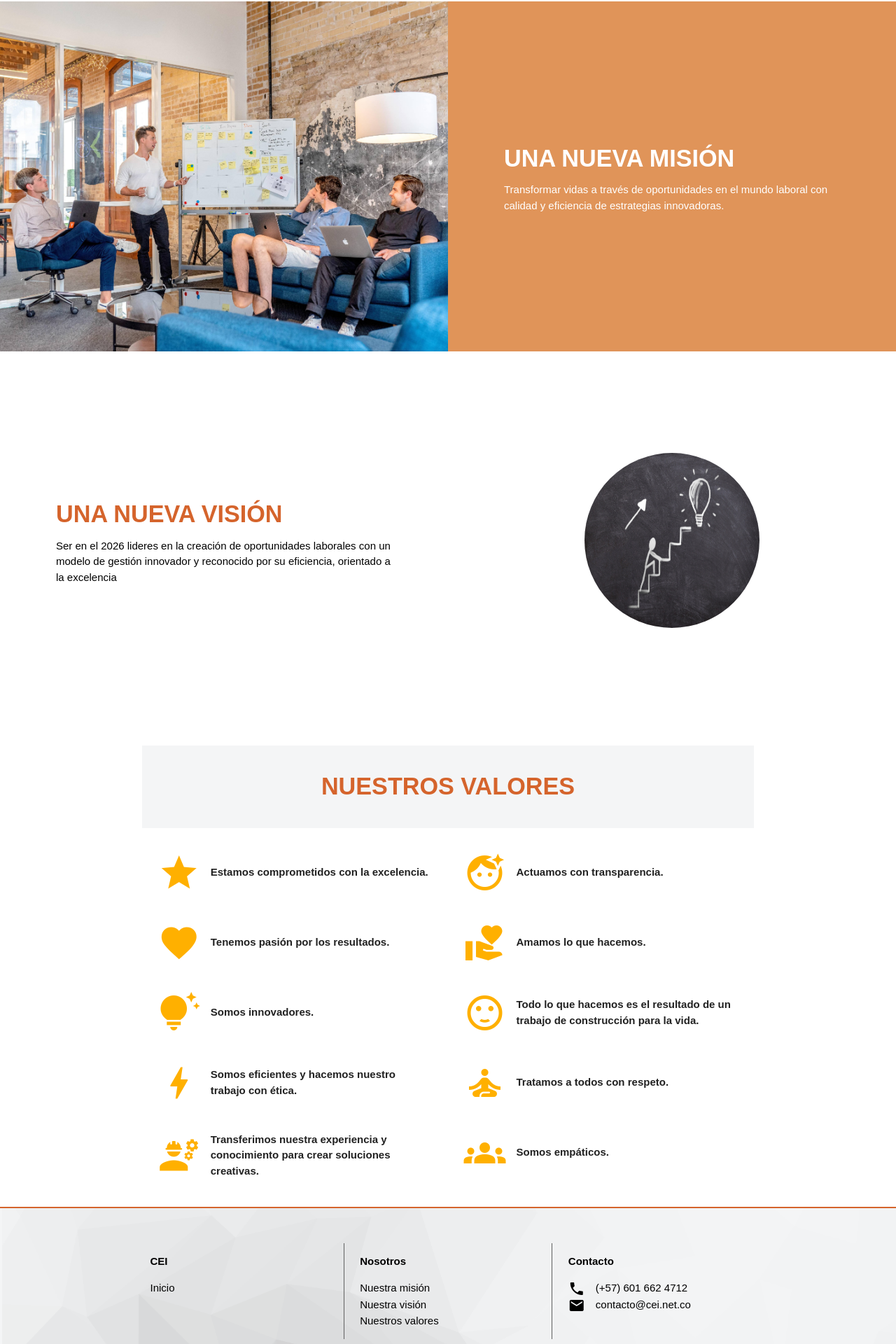
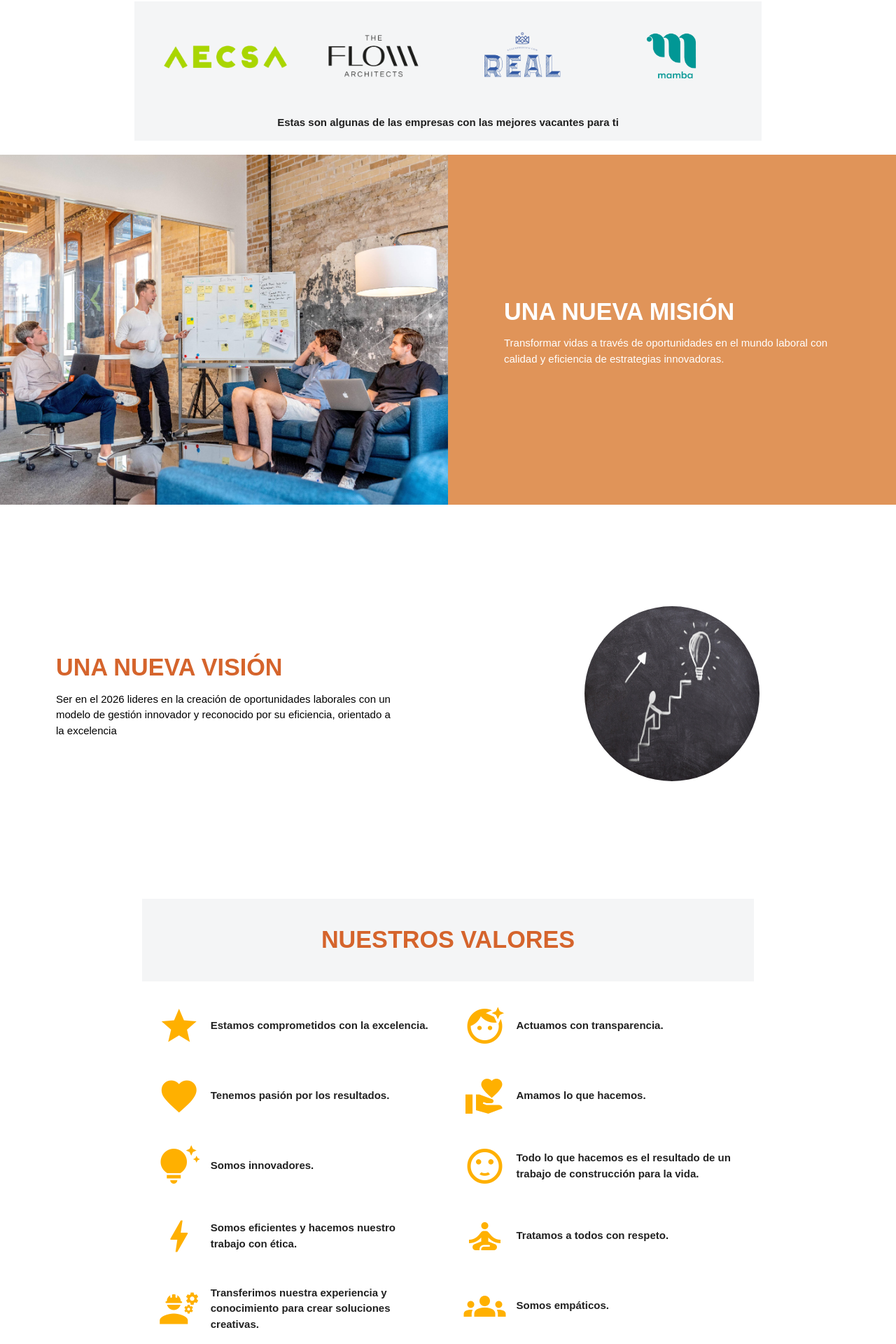
Before and after one commit to DesarrolladorAecsaInnovacion/CEICOL, a PHP site: page /beta/index.php in a window 1280 px wide. Shown: the part 1160-3080 px from the top of the page at 70% size. Run offline with PHP 8.4, Linux system fonts and the light colour scheme; some libraries are stand-ins or nearby versions; some web fonts are replaced.

Commit message:
Añadidos la sección de "nuestras empresas"

```diff
--- a/beta/css/index.css
+++ b/beta/css/index.css
@@ -220,7 +220,7 @@
                 }
                     .wrapper-datos-footer:nth-child(2) {
                         border-left: 1px solid #606060;
-                        border-right: 1px solid #606060;
+                        /* border-right: 1px solid #606060; */
                     }
                 .footer-copyright .container .row + .row {
                     margin-top: 40px !important;
@@ -279,6 +279,20 @@
                 transform: translateY(50px);
             }
         }
+    #wrapper_logos_empresas {
+        margin-bottom: 40px;
+        margin-top: 40px;
+    }
+        #wrapper_logos_empresas .logo-empresas {
+            max-height: 75px;
+            /* margin-bottom: 20px; */
+            max-width: 100%;
+        }
+    @media (max-width: 993px) {
+        #wrapper_logos_empresas .logo-empresas {
+            margin-bottom: 20px;
+        }
+    }
     @media (max-width: 420px) {
         .parallax-container, .parallax {
             height: 150px;
--- a/beta/js/index.js
+++ b/beta/js/index.js
@@ -150,8 +150,10 @@
             if (x.matches) { // If media query matches
                 $('#wrapper_imagen_mision').parent().removeClass('valign-wrapper');
                 $('#wrapper_vision').parent().removeClass('valign-wrapper');
+                $('#wrapper_logos_empresas').removeClass('valign-wrapper');
             } else {
                 $('#wrapper_imagen_mision').parent().addClass('valign-wrapper');
                 $('#wrapper_vision').parent().addClass('valign-wrapper');
+                $('#wrapper_logos_empresas').addClass('valign-wrapper');
             }
           }
--- a/beta/vista/pagina.php
+++ b/beta/vista/pagina.php
@@ -156,6 +156,31 @@
                             </div>
                         </div>
                         <div class="row">
+                            <div class="container">
+                                <div class="col s12 gris-medio-cei">
+                                    <div class="col s12 center">
+                                        <div class="col s12 no-padding valign-wrapper" id="wrapper_logos_empresas">
+                                            <div class="col s12 m6 l3 center">
+                                                <img src="img/index/logoAecsa.png" class="logo-empresas">
+                                            </div>
+                                            <div class="col s12 m6 l3 center">
+                                                <img src="img/index/logoFlow.png" class="logo-empresas">
+                                            </div>
+                                            <div class="col s12 m6 l3 center">
+                                                <img src="img/index/logoReal.png" class="logo-empresas">
+                                            </div>
+                                            <div class="col s12 m6 l3 center">
+                                                <img src="img/index/logoMamba.png" class="logo-empresas">
+                                            </div>
+                                        </div>
+                                        <p class="bold">
+                                            Estas son algunas de las empresas con las mejores vacantes para ti
+                                        </p>
+                                    </div>
+                                </div>
+                            </div>
+                        </div>
+                        <div class="row" id="mision">
                             <div class="col s12 no-padding naranja-medio-cei valign-wrapper">
                                 <div class="col s12 m6 no-padding no-line-height" id="wrapper_imagen_mision"></div>
                                 <div class="col s12 m6">
@@ -166,7 +191,7 @@
                                 </div>
                             </div>
                         </div>
-                        <div class="row">
+                        <div class="row" id="vision">
                             <div class="col s12 no-padding valign-wrapper">
                                 <div class="col s12 m6" id="wrapper_vision">
                                     <h4 id="titulo_vision" class="uppercase bold naranja-cei-text">Una nueva visión</h4>
@@ -179,7 +204,7 @@
                                 </div>
                             </div>
                         </div>
-                        <div class="row">
+                        <div class="row" id="valores">
                             <div class="container">
                                 <div class="col s12">
                                     <h4 id="titulo_nuestros_valores" class="uppercase bold naranja-cei-text center gris-medio-cei">Nuestros Valores</h4>
@@ -244,27 +269,27 @@
                             <div class="footer-copyright">
                                 <div class="container">
                                     <div class="row">
-                                        <div class="col s12 m4 wrapper-datos-footer">
+                                        <div class="col s12 m6 wrapper-datos-footer">
                                             <div class="col s12 black-text">
                                                 <p class="bold">CEI</p>
                                                 <p>
-                                                    <a href="#!" class="black-text waves-effect waves-dark">Inicio</a>
+                                                    <a href="index.php" class="black-text waves-effect waves-dark">Inicio</a>
                                                 </p>
                                             </div>
                                         </div>
-                                        <div class="col s12 m4 wrapper-datos-footer">
+                                        <div class="col s12 m6 wrapper-datos-footer">
                                             <div class="col s12 black-text">
                                                 <p class="bold">Nosotros</p>
                                                 <p>
-                                                    <a href="#!" class="black-text waves-effect waves-dark">Nuestra misión</a>
+                                                    <a href="#mision" class="black-text waves-effect waves-dark">Nuestra misión</a>
                                                     <br>
-                                                    <a href="#!" class="black-text waves-effect waves-dark">Nuestra visión</a>
+                                                    <a href="#vision" class="black-text waves-effect waves-dark">Nuestra visión</a>
                                                     <br>
-                                                    <a href="#!" class="black-text waves-effect waves-dark">Nuestros valores</a>
+                                                    <a href="#valores" class="black-text waves-effect waves-dark">Nuestros valores</a>
                                                 </p>
                                             </div>
                                         </div>
-                                        <div class="col s12 m4 wrapper-datos-footer">
+                                        <div class="col s12 m4 wrapper-datos-footer hide">
                                             <div class="col s12 black-text">
                                                 <p class="bold">Contacto</p>
                                                 <p>
@@ -277,9 +302,11 @@
                                     </div>
                                     <div class="row no-margin">
                                         <div class="col s12 center">
-                                            <a href="#!" class="btn-flat waves-effect waves-light black"><i class="material-icons fa-brands fa-instagram white-text"></i></a>
-                                            <a href="#!" class="btn-flat waves-effect waves-light black"><i class="material-icons fa-brands fa-facebook white-text"></i></a>
-                                            <a href="#!" class="btn-flat waves-effect waves-light black"><i class="material-icons fa-brands fa-twitter white-text"></i></a>
+                                            <a target="_blank" href="https://www.tiktok.com/@cei_empresarial" class="btn-flat waves-effect waves-light black"><i class="material-icons fa-brands fa-tiktok white-text"></i></a>
+                                            <a target="_blank" href="https://www.linkedin.com/in/cei-empresarial-sas-810904252/?originalSubdomain=co&original_referer=" class="btn-flat waves-effect waves-light black"><i class="material-icons fa-brands fa-linkedin white-text"></i></a>
+                                            <a target="_blank" href="https://www.instagram.com/cei.empresarial/" class="btn-flat waves-effect waves-light black"><i class="material-icons fa-brands fa-instagram white-text"></i></a>
+                                            <a target="_blank" href="https://www.youtube.com/channel/UC1D8iNgkiCK-CQLyhFb-WjQ" class="btn-flat waves-effect waves-light black"><i class="material-icons fa-brands fa-youtube white-text"></i></a>
+                                            <a target="_blank" href="https://twitter.com/cei_empresarial" class="btn-flat waves-effect waves-light black"><i class="material-icons fa-brands fa-twitter white-text"></i></a>
                                         </div>
                                     </div>
                                 </div>
```
Also changed, not shown: beta/img/index/logoAecsa.png (added), beta/img/index/logoFlow.png (added), beta/img/index/logoMamba.png (added), beta/img/index/logoReal.png (added).
